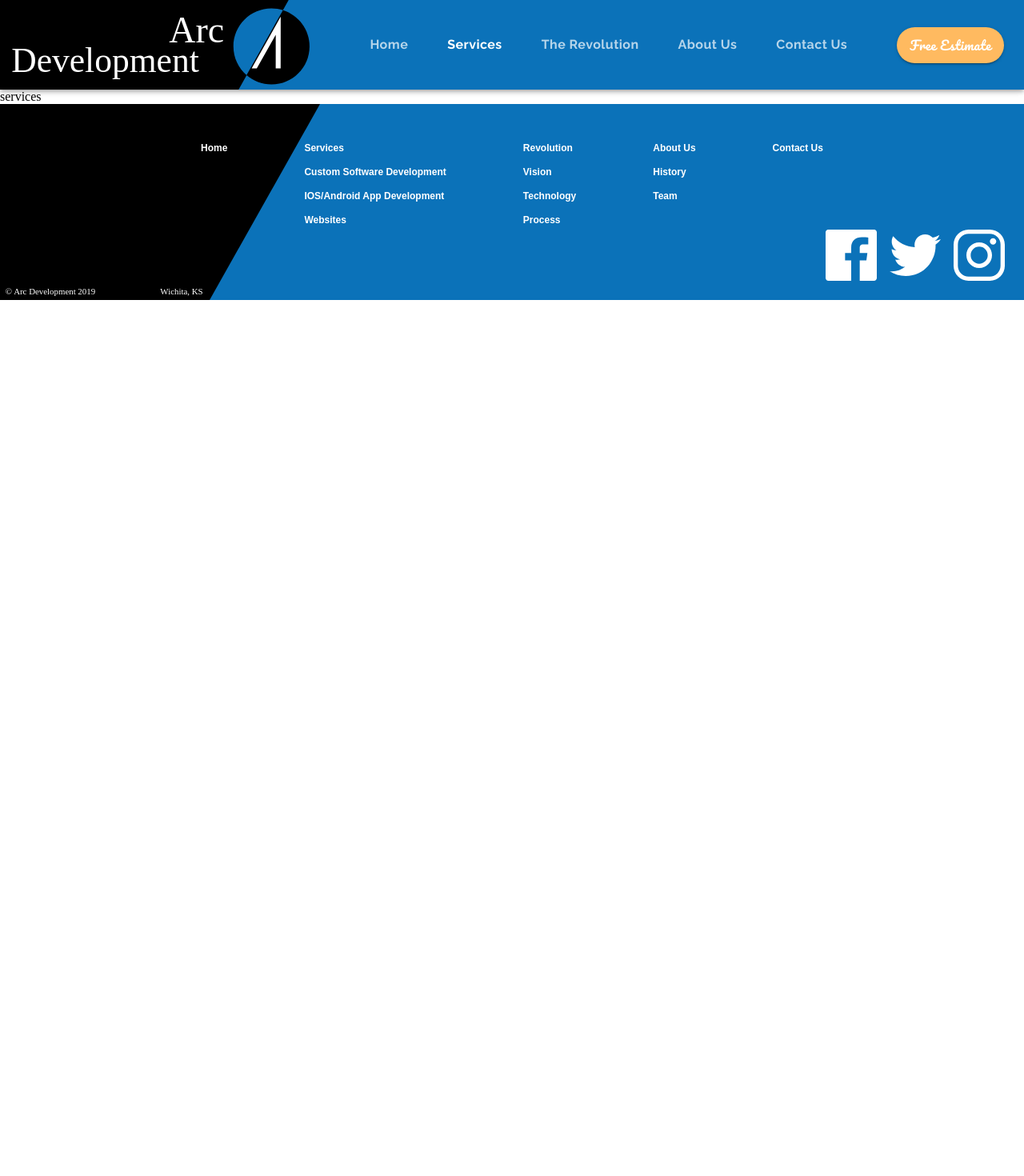
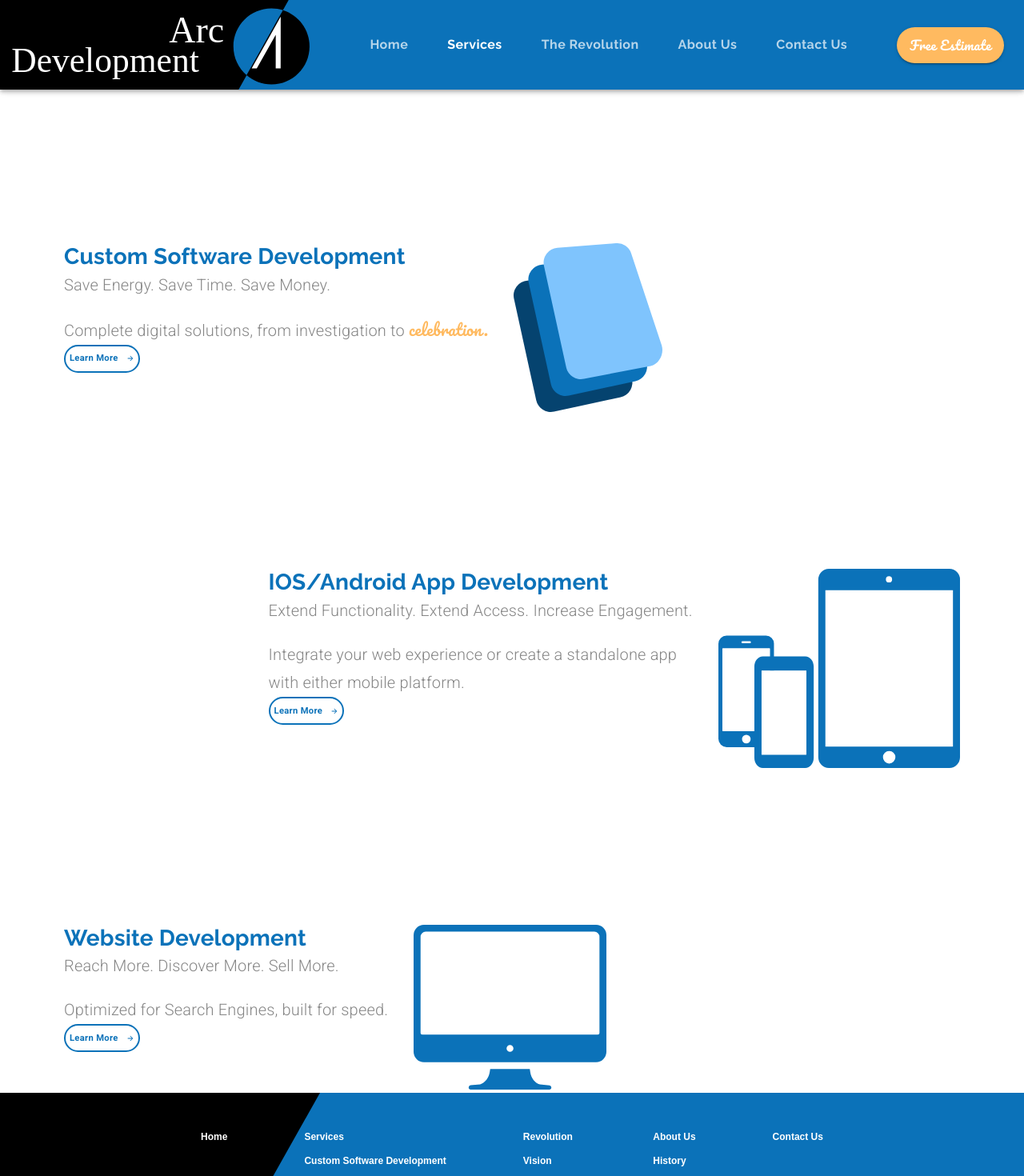
Before and after one commit to webDeveloper67/monDevelopmentCompany, a React (Create React App) app: page /services in a window 1280 px wide. Shown: the top 1470 px of the page at 80% size. Before the commit the page ends 800 px from the top, so only its background shows below. Built offline with nearby package versions, Linux system fonts and the light colour scheme.

Commit message:
adding Services Component along with the images

```diff
--- a/src/components/App.js
+++ b/src/components/App.js
@@ -11,6 +11,7 @@
 import Header from '../components/ui/Header';
 import Footer from '../components/ui/Footer';
 import LandingPage from '../components/LandingPage';
+import Services from './Services';
 
 const App = () => {
   const [selectedIndex, setSelectedIndex] = useState(0);
@@ -36,7 +37,16 @@
                 setValue={setValue}
               />}
           />
-          <Route exact path="/services" component={() => <div>services</div>} />
+          <Route
+            exact
+            path="/services"
+            render={props =>
+              <Services
+                {...props}
+                setSelectedIndex={setSelectedIndex}
+                setValue={setValue}
+              />}
+          />
           <Route
             exact
             path="/customsoftware"
--- /dev/null
+++ b/src/components/Services.js
@@ -0,0 +1,211 @@
+import React from 'react';
+import { Link } from 'react-router-dom';
+import { makeStyles, useTheme } from '@material-ui/core/styles';
+import Grid from '@material-ui/core/Grid';
+import Typography from '@material-ui/core/Typography';
+import Button from '@material-ui/core/Button';
+import useMediaQuery from '@material-ui/core/useMediaQuery';
+
+import ButtonArrow from './ui/ButtonArrow';
+import customSoftwareIcon from './../assets/Custom Software Icon.svg';
+import mobileAppsIcon from './../assets/mobileIcon.svg';
+import websitesIcon from './../assets/websiteIcon.svg';
+
+const useStyles = makeStyles(theme => ({
+  specialText: {
+    fontFamily: 'Pacifico',
+    color: theme.palette.common.orange
+  },
+  subtitle: {
+    marginBottom: '1em'
+  },
+  icon: {
+    marginLeft: '2em',
+    [theme.breakpoints.down('xs')]: {
+      marginLeft: 0
+    }
+  },
+  serviceContainer: {
+    marginTop: '12em',
+    [theme.breakpoints.down('sm')]: {
+      padding: 25
+    }
+  },
+  learnButton: {
+    ...theme.typography.learnButton,
+    fontSize: '0.7rem',
+    height: 35,
+    padding: 5,
+    [theme.breakpoints.down('sm')]: {
+      marginBottom: '2em'
+    }
+  }
+}));
+
+const Services = ({ setValue, setSelectedIndex }) => {
+  const classes = useStyles();
+  const theme = useTheme();
+
+  const matchesSM = useMediaQuery(theme.breakpoints.down('sm'));
+
+  return (
+    <Grid container direction="column">
+      <Grid item>
+        <Grid
+          container
+          direction="row"
+          className={classes.serviceContainer}
+          justify={matchesSM ? 'center' : undefined}
+        >
+          <Grid
+            item
+            style={{
+              marginLeft: matchesSM ? 0 : '5em',
+              textAlign: matchesSM ? 'center' : undefined
+            }}
+          >
+            <Typography variant="h4">Custom Software Development</Typography>
+            <Typography variant="subtitle1" className={classes.subtitle}>
+              Save Energy. Save Time. Save Money.
+            </Typography>
+            <Typography variant="subtitle1">
+              Complete digital solutions, from investigation to{' '}
+              <span className={classes.specialText}>celebration.</span>
+            </Typography>
+            <Button
+              component={Link}
+              to="/customsoftware"
+              variant="outlined"
+              className={classes.learnButton}
+              onClick={() => {
+                setValue(1);
+                setSelectedIndex(1);
+              }}
+            >
+              <span style={{ marginRight: 10 }}>Learn More</span>
+              <ButtonArrow
+                width={10}
+                height={10}
+                fill={theme.palette.common.blue}
+              />
+            </Button>
+          </Grid>
+
+          <Grid item>
+            <img
+              alt="custom software icon"
+              src={customSoftwareIcon}
+              className={classes.icon}
+            />
+          </Grid>
+        </Grid>
+      </Grid>
+      {/* custom software Block Content */}
+
+      {/* IOS/Android Block */}
+      <Grid item>
+        <Grid
+          container
+          direction="row"
+          className={classes.serviceContainer}
+          justify={matchesSM ? 'center' : 'flex-end'}
+        >
+          <Grid
+            item
+            style={{
+              textAlign: matchesSM ? 'center' : undefined
+            }}
+          >
+            <Typography variant="h4">IOS/Android App Development</Typography>
+            <Typography variant="subtitle1" className={classes.subtitle}>
+              Extend Functionality. Extend Access. Increase Engagement.
+            </Typography>
+            <Typography variant="subtitle1">
+              Integrate your web experience or create a standalone app{matchesSM ? null : <br />}{' '}
+              with either mobile platform.
+            </Typography>
+            <Button
+              component={Link}
+              to="/mobileapps"
+              variant="outlined"
+              className={classes.learnButton}
+              onClick={() => {
+                setValue(1);
+                setSelectedIndex(2);
+              }}
+            >
+              <span style={{ marginRight: 10 }}>Learn More</span>
+              <ButtonArrow
+                width={10}
+                height={10}
+                fill={theme.palette.common.blue}
+              />
+            </Button>
+          </Grid>
+
+          <Grid item style={{ marginRight: matchesSM ? 0 : '5em' }}>
+            <img
+              alt="ios android phones"
+              src={mobileAppsIcon}
+              className={classes.icon}
+            />
+          </Grid>
+        </Grid>
+      </Grid>
+      {/* IOS/Android Block */}
+
+      {/* website Block */}
+      <Grid item>
+        <Grid
+          container
+          direction="row"
+          className={classes.serviceContainer}
+          justify={matchesSM ? 'center' : undefined}
+        >
+          <Grid
+            item
+            style={{
+              marginLeft: matchesSM ? 0 : '5em',
+              textAlign: matchesSM ? 'center' : undefined
+            }}
+          >
+            <Typography variant="h4">Website Development</Typography>
+            <Typography variant="subtitle1" className={classes.subtitle}>
+              Reach More. Discover More. Sell More.
+            </Typography>
+            <Typography variant="subtitle1">
+              Optimized for Search Engines, built for speed.
+            </Typography>
+            <Button
+              component={Link}
+              to="/websites"
+              variant="outlined"
+              className={classes.learnButton}
+              onClick={() => {
+                setValue(1);
+                setSelectedIndex(3);
+              }}
+            >
+              <span style={{ marginRight: 10 }}>Learn More</span>
+              <ButtonArrow
+                width={10}
+                height={10}
+                fill={theme.palette.common.blue}
+              />
+            </Button>
+          </Grid>
+
+          <Grid item>
+            <img
+              alt="website icon"
+              src={websitesIcon}
+              className={classes.icon}
+            />
+          </Grid>
+        </Grid>
+      </Grid>
+    </Grid>
+  );
+};
+
+export default Services;
```
